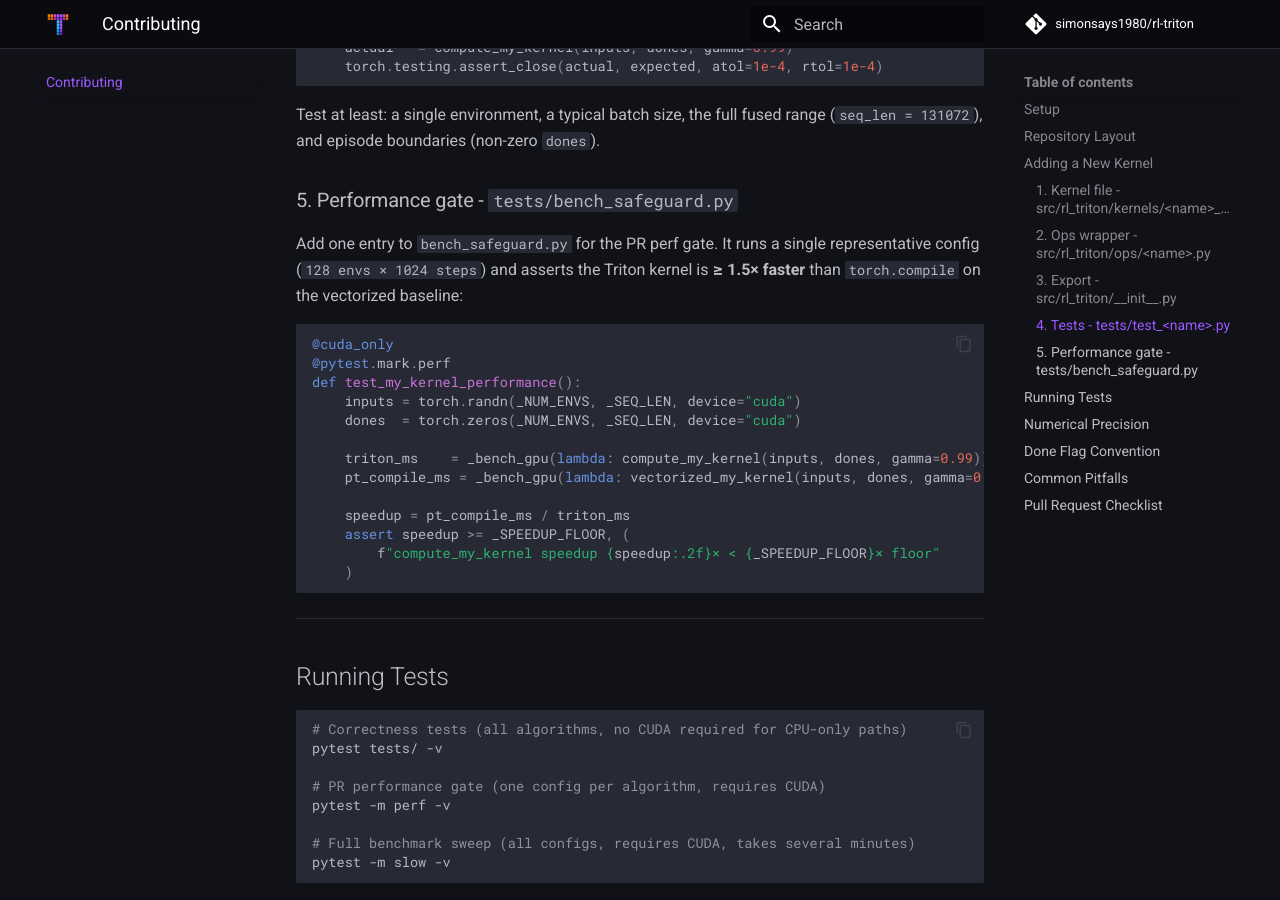
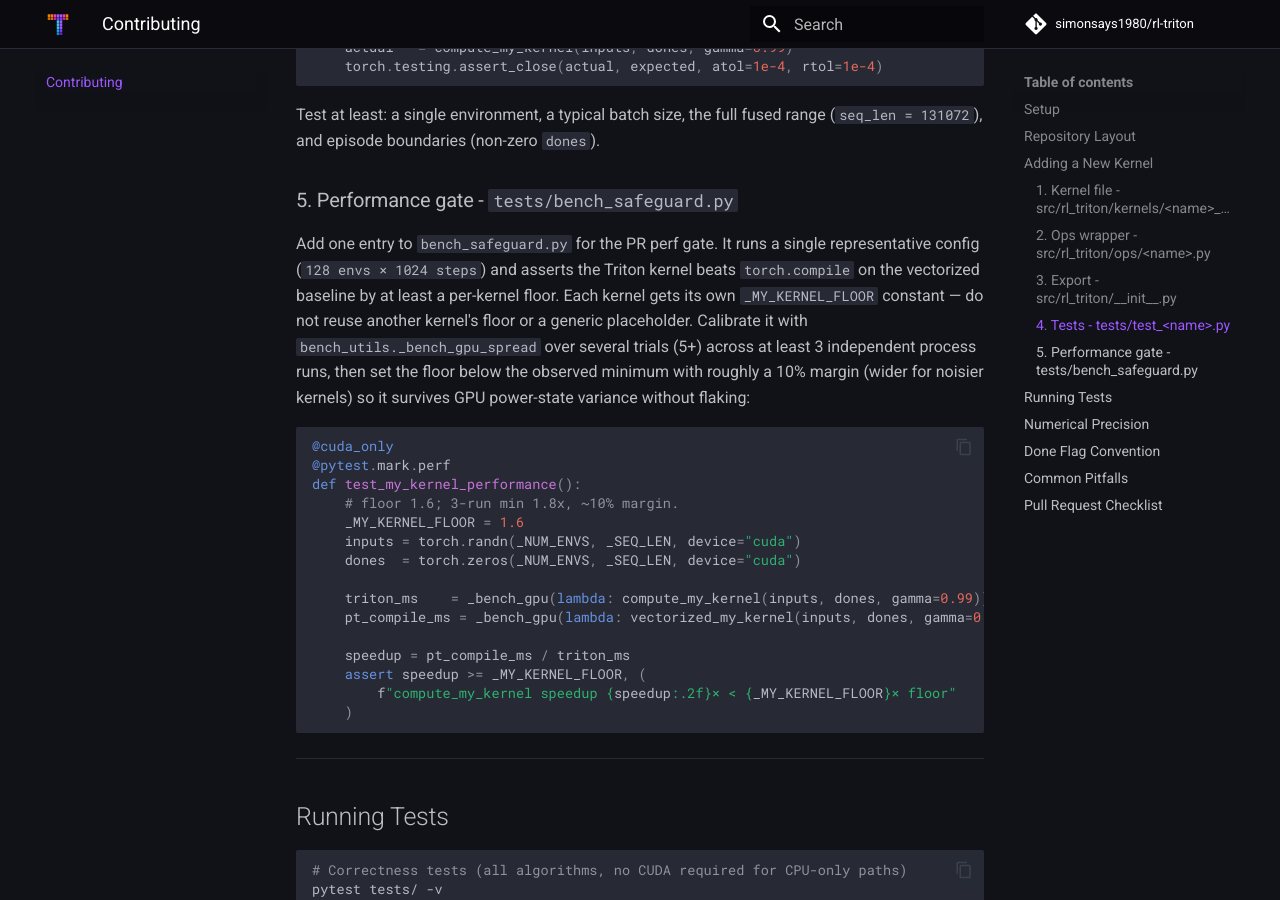
Before and after one commit to simonsays1980/rl-triton, an MkDocs documentation site: the page built from docs/contributing.md, in a window 1280 px wide and 900 px high, scrolled down 3744 px. Built offline with MkDocs 1.6.1 and Material for MkDocs 9.7.7, drawn with Linux system fonts in a browser that asks for light colours; comment, search, counter and statistics services are not loaded; some of the changed text lies outside the part shown.

Commit message:
Updated changelog and contributing docs to reflect new perf floors and remove stale speedup references.
Signed-off-by: simonsays1980 <simon.zehnder@gmail.com>

````diff
--- a/docs/contributing.md
+++ b/docs/contributing.md
@@ -36,7 +36,7 @@ src/rl_triton/
 
 tests/
 ├── test_<name>.py          # correctness + vectorized baseline per kernel
-├── bench_safeguard.py      # PR perf gate - one config per kernel, ≥1.5× vs torch.compile
+├── bench_safeguard.py      # PR perf gate - one config per kernel, per-kernel floor vs torch.compile
 ├── bench_release.py        # full sweep across all (num_envs, seq_len) configs
 └── bench_utils.py          # shared timing helpers
 ```
@@ -192,12 +192,20 @@ range (`seq_len = 131072`), and episode boundaries (non-zero `dones`).
 
 Add one entry to `bench_safeguard.py` for the PR perf gate. It runs a single
 representative config (`128 envs × 1024 steps`) and asserts the Triton kernel
-is **≥ 1.5× faster** than `torch.compile` on the vectorized baseline:
+beats `torch.compile` on the vectorized baseline by at least a per-kernel
+floor. Each kernel gets its own `_MY_KERNEL_FLOOR` constant — do not reuse
+another kernel's floor or a generic placeholder. Calibrate it with
+`bench_utils._bench_gpu_spread` over several trials (5+) across at least 3
+independent process runs, then set the floor below the observed minimum with
+roughly a 10% margin (wider for noisier kernels) so it survives GPU
+power-state variance without flaking:
 
 ```python
 @cuda_only
 @pytest.mark.perf
 def test_my_kernel_performance():
+    # floor 1.6; 3-run min 1.8x, ~10% margin.
+    _MY_KERNEL_FLOOR = 1.6
     inputs = torch.randn(_NUM_ENVS, _SEQ_LEN, device="cuda")
     dones  = torch.zeros(_NUM_ENVS, _SEQ_LEN, device="cuda")
 
@@ -205,8 +213,8 @@ def test_my_kernel_performance():
     pt_compile_ms = _bench_gpu(lambda: vectorized_my_kernel(inputs, dones, gamma=0.99))
 
     speedup = pt_compile_ms / triton_ms
-    assert speedup >= _SPEEDUP_FLOOR, (
-        f"compute_my_kernel speedup {speedup:.2f}× < {_SPEEDUP_FLOOR}× floor"
+    assert speedup >= _MY_KERNEL_FLOOR, (
+        f"compute_my_kernel speedup {speedup:.2f}× < {_MY_KERNEL_FLOOR}× floor"
     )
 ```
 
````
Also changed, not shown: CHANGELOG.md (+11 -0 lines).
